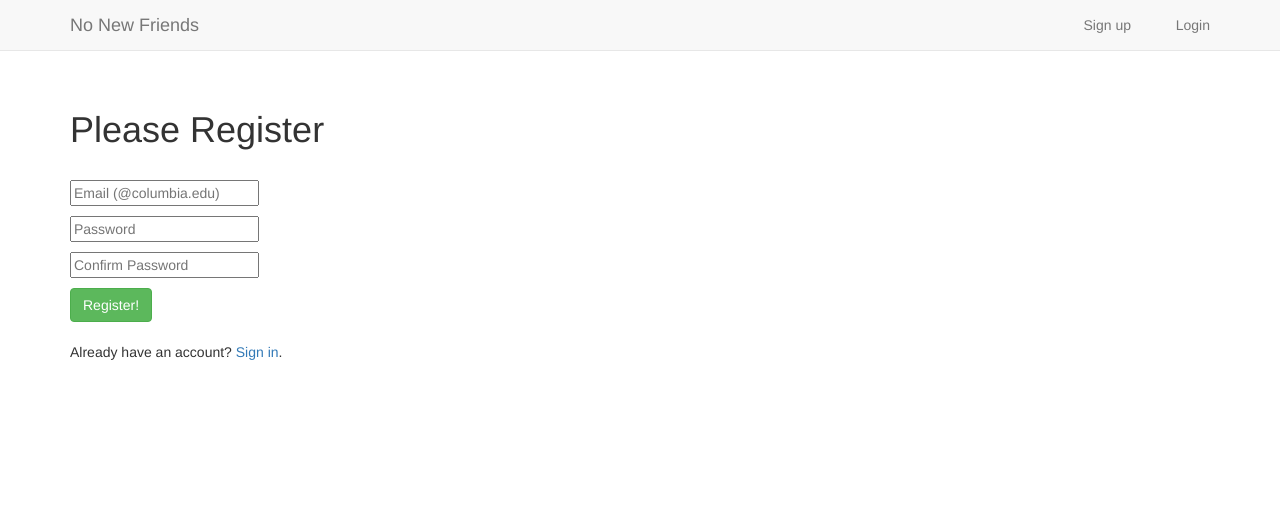
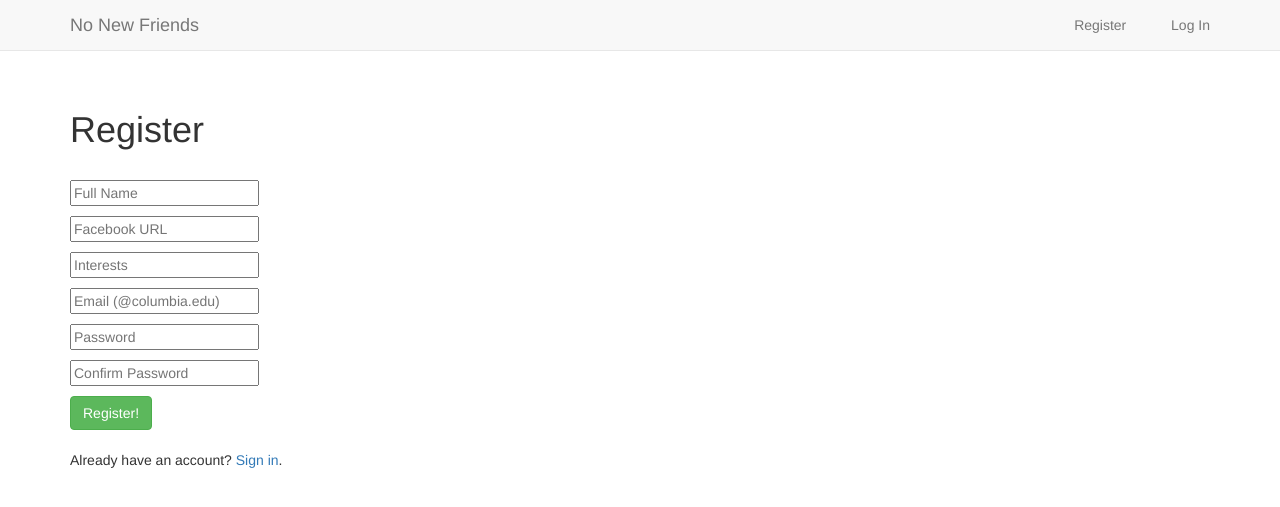
Before and after one commit to jackiehluo/no-new-friends, a Flask app: page /register in a window 1280 px wide. Shown: the top 507 px of the page. Run offline with Flask 2, Linux system fonts and the light colour scheme; some libraries are stand-ins or nearby versions; some web fonts are replaced.

Commit message:
Add Facebook and interests, working on importing profile pictures

```diff
--- a/app/templates/base.html
+++ b/app/templates/base.html
@@ -3,11 +3,11 @@
   <head>
     <meta charset="utf-8">
     <title>No New Friends</title>
-    <!-- meta -->
+
     <meta name="description" content="">
     <meta name="author" content="">
     <meta name="viewport" content="width=device-width,initial-scale=1">
-    <!-- styles -->
+
     <link href="http://maxcdn.bootstrapcdn.com/bootswatch/3.2.0/yeti/bootstrap.min.css" rel="stylesheet" media="screen">
     <link href="{{url_for('static', filename='main.css')}}" rel="stylesheet" media="screen">
     {% block css %}{% endblock %}
--- a/app/templates/navigation.html
+++ b/app/templates/navigation.html
@@ -19,10 +19,10 @@
       </ul>
       <ul class="nav navbar-nav navbar-right">
         {% if current_user.is_authenticated() %}
-          <li><a href="{{ url_for('user.logout') }}">Logout</a></li>
+          <li><a href="{{ url_for('user.logout') }}">Log Out</a></li>
         {% else %}
-          <li><a href="{{ url_for('user.register') }}">Sign up</a></li>
-          <li><a href="{{ url_for('user.login') }}"><span class="glyphicon glyphicon-user"></span>&nbsp;Login</a></li>
+          <li><a href="{{ url_for('user.register') }}">Register</a></li>
+          <li><a href="{{ url_for('user.login') }}"><span class="glyphicon glyphicon-user"></span>&nbsp;Log In</a></li>
         {% endif %}
       </ul>
     </div>
--- a/app/templates/user/activate.html
+++ b/app/templates/user/activate.html
@@ -1,4 +1,4 @@
-<p>Welcome! Thanks for signing up. Please follow this link to activate your account:</p>
+<p>Welcome! Thanks for registering. Please follow this link to activate your account:</p>
 <p><a href="{{ confirm_url }}">{{ confirm_url }}</a></p>
 <br>
 <p>Cheers!</p>
--- a/app/templates/user/login.html
+++ b/app/templates/user/login.html
@@ -2,7 +2,7 @@
 
 {% block content %}
 
-<h1>Please login</h1>
+<h1>Log In</h1>
 <br>
 <form class="form-login" role="form" method="post" action="">
   {{ form.csrf_token }}
--- a/app/templates/user/register.html
+++ b/app/templates/user/register.html
@@ -2,10 +2,40 @@
 
 {% block content %}
 
-<h1>Please Register</h1>
+<h1>Register</h1>
 <br>
 <form class="form-signin" role="form" method="post" action="">
   {{ form.csrf_token }}
+  {{ form.name(placeholder="Full Name") }}
+    <span class="error">
+      {% if form.name.errors %}
+        {% for error in form.name.errors %}
+          {{ error }}
+        {% endfor %}
+      {% endif %}
+    </span>
+  </p>
+  <p>
+  {{ form.facebook(placeholder="Facebook URL") }}
+    <span class="error">
+      {% if form.facebook.errors %}
+        {% for error in form.facebook.errors %}
+          {{ error }}
+        {% endfor %}
+      {% endif %}
+    </span>
+  </p>
+  <p>
+  {{ form.about_me(placeholder="Interests") }}
+    <span class="error">
+      {% if form.about_me.errors %}
+        {% for error in form.about_me.errors %}
+          {{ error }}
+        {% endfor %}
+      {% endif %}
+    </span>
+  </p>
+  <p>
   {{ form.email(placeholder="Email (@columbia.edu)") }}
     <span class="error">
       {% if form.email.errors %}
--- a/app/templates/user/unconfirmed.html
+++ b/app/templates/user/unconfirmed.html
@@ -4,7 +4,7 @@
 
 <h1>Welcome!</h1>
 <br>
-<p>You have not confirmed your account. Please check your inbox (and your spam folder) - you should have received an email with a confirmation link.</p>
+<p>You have not confirmed your account. Please check your inbox for an email with a confirmation link.</p>
 <p>Didn't get the email? <a href="{{ url_for('user.resend_confirmation') }}">Resend</a>.</p>
 
 {% endblock %}
--- a/app/user/forms.py
+++ b/app/user/forms.py
@@ -1,6 +1,7 @@
 from flask_wtf import Form
 from wtforms import TextField, PasswordField
 from wtforms.validators import DataRequired, Email, Length, EqualTo
+import re
 
 from app.models import User
 
@@ -11,14 +12,21 @@ class LoginForm(Form):
 
 
 class RegisterForm(Form):
-
+    name = TextField(
+        'name',
+        validators=[DataRequired(), Length(min=4, max=25)])
+    facebook = TextField(
+        'facebook',
+        validators=[DataRequired(), Length(min=12, max=40)])
+    about_me = TextField(
+        'about_me',
+        validators=[DataRequired(), Length(min=10, max=160)])
     email = TextField(
         'email',
         validators=[DataRequired(), Email(message=None), Length(min=6, max=40)])
     password = PasswordField(
         'password',
-        validators=[DataRequired(), Length(min=6, max=25)]
-    )
+        validators=[DataRequired(), Length(min=6, max=25)])
     confirm = PasswordField(
         'Repeat password',
         validators=[
@@ -30,6 +38,12 @@ class RegisterForm(Form):
     def validate(self):
         initial_validation = super(RegisterForm, self).validate()
         if not initial_validation:
+            return False
+        facebook_url = re.findall(r'https\:\/\/www\.([a-zA-Z0-9\.-_]*)\/', self.facebook.data) \
+                or re.findall(r'www\.([a-zA-Z0-9\.-_]*)\/', self.facebook.data) \
+                or re.findall(r'([a-zA-Z0-9\.-_]*)\/', self.facebook.data)
+        if facebook_url[0] != 'facebook.com':
+            self.facebook.errors.append("Please enter your Facebook URL.")
             return False
         user = User.query.filter_by(email=self.email.data).first()
         if user:
--- a/app/user/views.py
+++ b/app/user/views.py
@@ -3,7 +3,6 @@ from flask.ext.login import login_user, logout_user, login_required, current_use
 from datetime import datetime
 
 from app.models import User
-# from app.email import send_email
 from app import db, bcrypt
 from app.decorators import check_confirmed
 from app.email import send_email
@@ -18,6 +17,9 @@ def register():
     form = RegisterForm(request.form)
     if form.validate_on_submit():
         user = User(
+            name=form.name.data,
+            facebook=form.facebook.data,
+            about_me=form.about_me.data,
             email=form.email.data,
             password=form.password.data,
             confirmed=False
```
Also changed, not shown: app/models.py (+19 -3 lines), app/templates/user/profile.html (+4 -3 lines).
